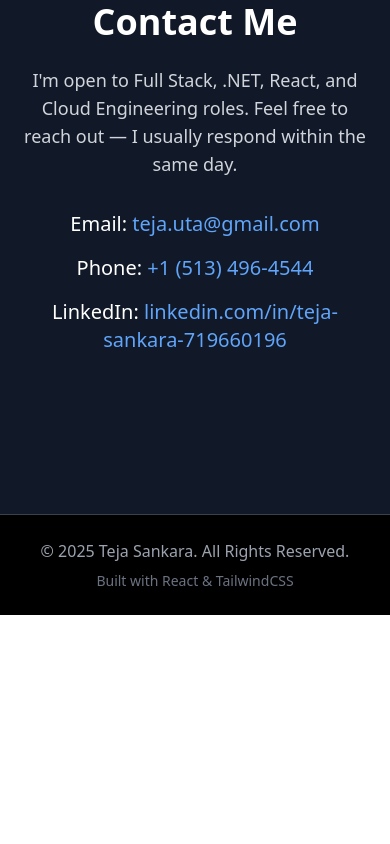
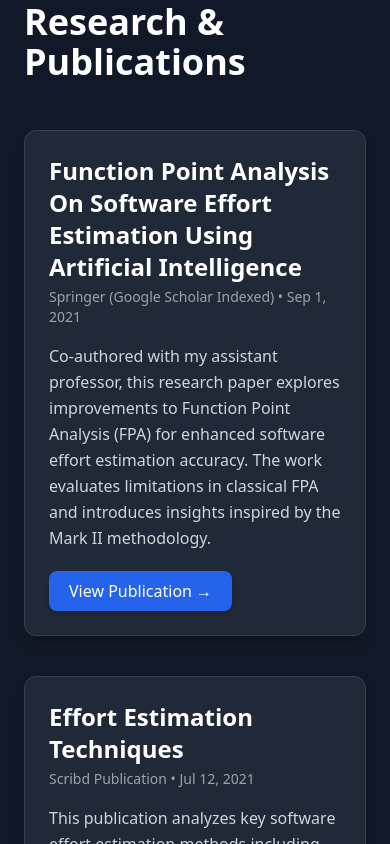
Before and after one commit to bunnytejaa/teja-portfolio, a React (Create React App) app: page / in a window 390 px wide. Shown: the part 10140-10984 px from the top of the page. Before the commit the page ends 10755 px from the top, so only its background shows below. Built offline with nearby package versions, Linux system fonts and the light colour scheme.

Commit message:
Added publications

```diff
--- a/src/App.js
+++ b/src/App.js
@@ -8,6 +8,8 @@ import Certifications from "./components/Certifications";
 import Contact from "./components/Contact";
 import Footer from "./components/Footer";
 import { Analytics } from "@vercel/analytics/react";
+import Publications from "./components/Publications";
+
 
 
 
@@ -21,6 +23,7 @@ function App() {
       <Certifications />
       <Skills />
       <Projects />
+      <Publications />
       <Contact />
       <Footer />
       <Analytics />
--- a/src/components/Navbar.js
+++ b/src/components/Navbar.js
@@ -10,6 +10,7 @@ function Navbar() {
           <a href="#experience" className="hover:text-blue-400">Experience</a>
           <a href="#projects" className="hover:text-blue-400">Projects</a>
           <a href="#certifications" className="hover:text-blue-400">Certifications</a>
+          <a href="#publications" className="hover:text-blue-400">Publications</a>
           <a href="#contact" className="hover:text-blue-400">Contact</a>
         </div>
       </div>
--- /dev/null
+++ b/src/components/Publications.js
@@ -0,0 +1,60 @@
+import Reveal from "./Reveal";
+
+function Publications() {
+  const publications = [
+    {
+      title:
+        "Function Point Analysis On Software Effort Estimation Using Artificial Intelligence",
+      platform: "Springer (Google Scholar Indexed)",
+      date: "Sep 1, 2021",
+      link: "https://scholar.google.nl/citations?view_op=view_citation&hl=cs&user=5dl5WxUAAAAJ&citation_for_view=5dl5WxUAAAAJ:2osOgNQ5qMEC",
+      description:
+        "Co-authored with my assistant professor, this research paper explores improvements to Function Point Analysis (FPA) for enhanced software effort estimation accuracy. The work evaluates limitations in classical FPA and introduces insights inspired by the Mark II methodology."
+    },
+    {
+      title: "Effort Estimation Techniques",
+      platform: "Scribd Publication",
+      date: "Jul 12, 2021",
+      link: "https://www.scribd.com/presentation/515444116/effort-estimation-techniques",
+      description:
+        "This publication analyzes key software effort estimation methods including Use-Case Points, Function Point Analysis, Wideband Delphi, PERT, and Three-Point Estimation. It provides comparative insights into their effectiveness and real-world applicability."
+    }
+  ];
+
+  return (
+    <section id="publications" className="py-20 px-6 max-w-6xl mx-auto">
+      <Reveal>
+        <h2 className="text-4xl font-bold mb-12">Research & Publications</h2>
+      </Reveal>
+
+      <div className="grid md:grid-cols-2 gap-10">
+        {publications.map((pub, index) => (
+          <Reveal key={index}>
+            <div className="bg-gray-800 p-6 rounded-xl border border-gray-700 shadow-lg hover:shadow-blue-500/20 hover:scale-[1.02] transition">
+              <h3 className="text-2xl font-semibold">{pub.title}</h3>
+
+              <p className="text-gray-400 mt-1 text-sm">
+                {pub.platform} • {pub.date}
+              </p>
+
+              <p className="mt-4 text-gray-300 leading-relaxed">
+                {pub.description}
+              </p>
+
+              <a
+                href={pub.link}
+                target="_blank"
+                rel="noopener noreferrer"
+                className="inline-block mt-5 bg-blue-600 hover:bg-blue-700 text-white px-5 py-2 rounded-lg shadow-md transition"
+              >
+                View Publication →
+              </a>
+            </div>
+          </Reveal>
+        ))}
+      </div>
+    </section>
+  );
+}
+
+export default Publications;
```
